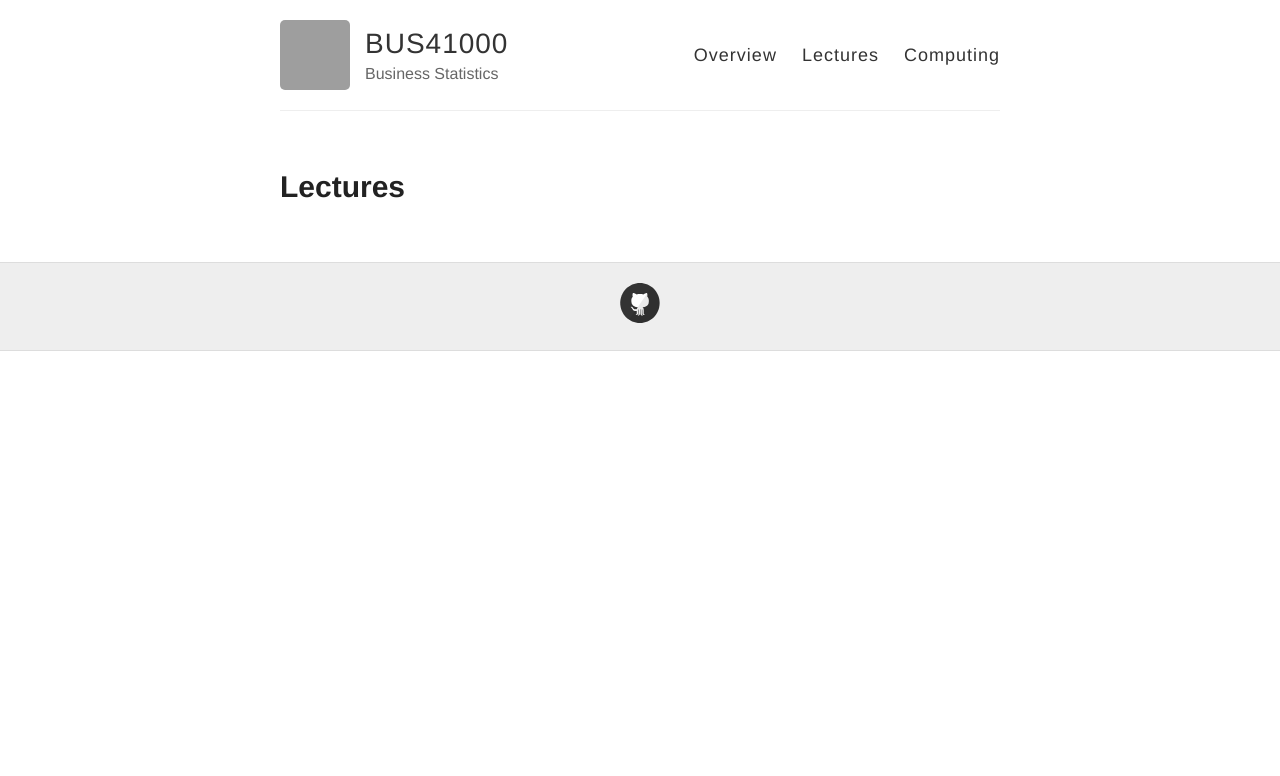
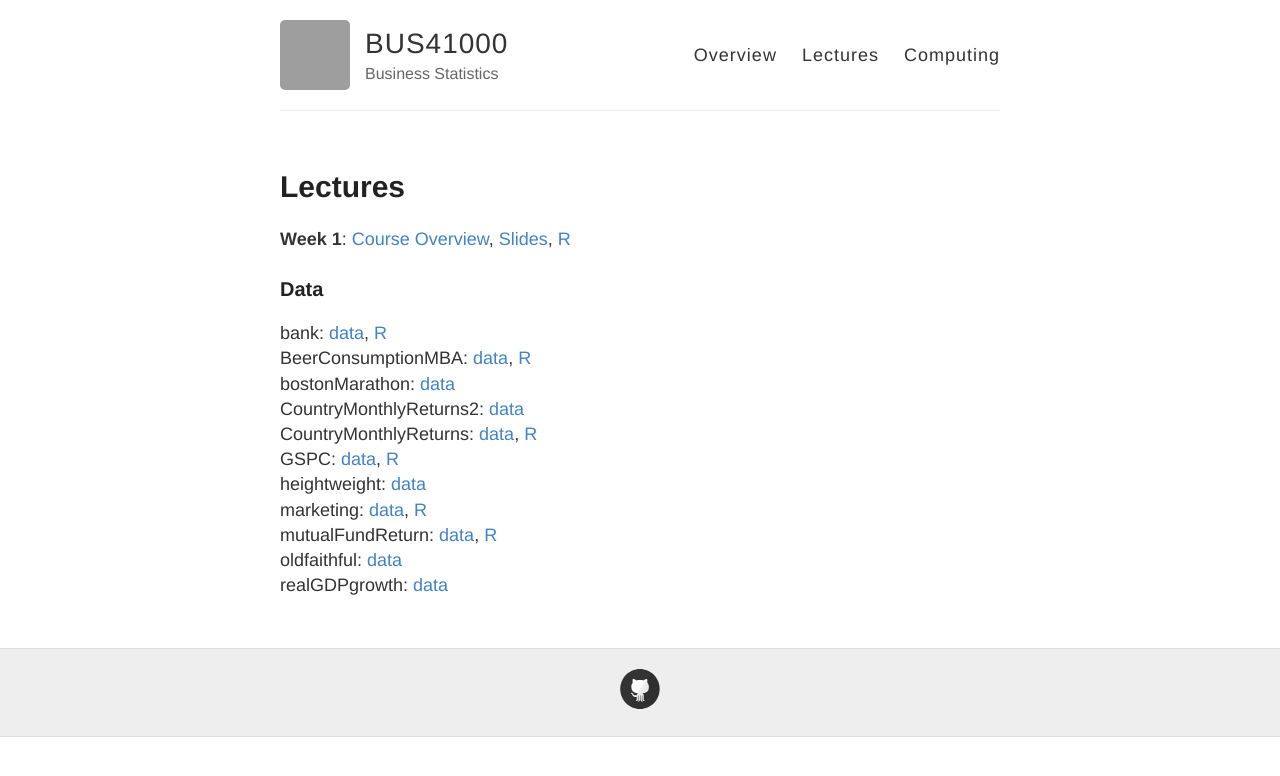
Before and after one commit to mlakolar/BUS41000, a Jekyll site: the page built from lectures.md, in a window 1280 px wide. Shown: the top 776 px of the page. Built offline with Jekyll 4.4.1, drawn with Linux system fonts in a browser that asks for light colours; grey boxes are pictures that could not be loaded.

Commit message:
lecture week 1

```diff
--- a/lectures.md
+++ b/lectures.md
@@ -3,3 +3,21 @@ layout: page
 title: Lectures
 permalink: /lectures/
 ---
+
+**Week 1**: [Course Overview](https://github.com/mlakolar/BUS41000/raw/master/slides/01_courseOverview.pdf),
+[Slides](https://github.com/mlakolar/BUS41000/raw/master/slides/01_lecture.pdf),
+[R](https://github.com/mlakolar/BUS41000/raw/master/slides/01_code.R)
+
+### Data
+
+bank: [data](https://github.com/mlakolar/BUS41000/raw/master/data/bank.csv), [R](https://github.com/mlakolar/BUS41000/raw/master/data/bank.R)
+BeerConsumptionMBA: [data](https://github.com/mlakolar/BUS41000/raw/master/data/BeerConsumptionMBA.csv), [R](https://github.com/mlakolar/BUS41000/raw/master/data/BeerConsumptionMBA.R)
+bostonMarathon: [data](https://github.com/mlakolar/BUS41000/raw/master/data/bostonMarathon.csv)
+CountryMonthlyReturns2: [data](https://github.com/mlakolar/BUS41000/raw/master/data/CountryMonthlyReturns2.csv)
+CountryMonthlyReturns: [data](https://github.com/mlakolar/BUS41000/raw/master/data/CountryMonthlyReturns.csv), [R](https://github.com/mlakolar/BUS41000/raw/master/data/CountryMonthlyReturns.R)
+GSPC: [data](https://github.com/mlakolar/BUS41000/raw/master/data/GSPC.csv), [R](https://github.com/mlakolar/BUS41000/raw/master/data/GSPC.R)
+heightweight: [data](https://github.com/mlakolar/BUS41000/raw/master/data/heightweight.csv)
+marketing: [data](https://github.com/mlakolar/BUS41000/raw/master/data/marketing.csv), [R](https://github.com/mlakolar/BUS41000/raw/master/data/marketing.R)
+mutualFundReturn: [data](https://github.com/mlakolar/BUS41000/raw/master/data/mutualFundReturn.csv), [R](https://github.com/mlakolar/BUS41000/raw/master/data/mutualFundReturn.R)
+oldfaithful: [data](https://github.com/mlakolar/BUS41000/raw/master/data/oldfaithful.csv)
+realGDPgrowth: [data](https://github.com/mlakolar/BUS41000/raw/master/data/realGDPgrowth.csv)
```
Also changed, not shown: 1 other file.
